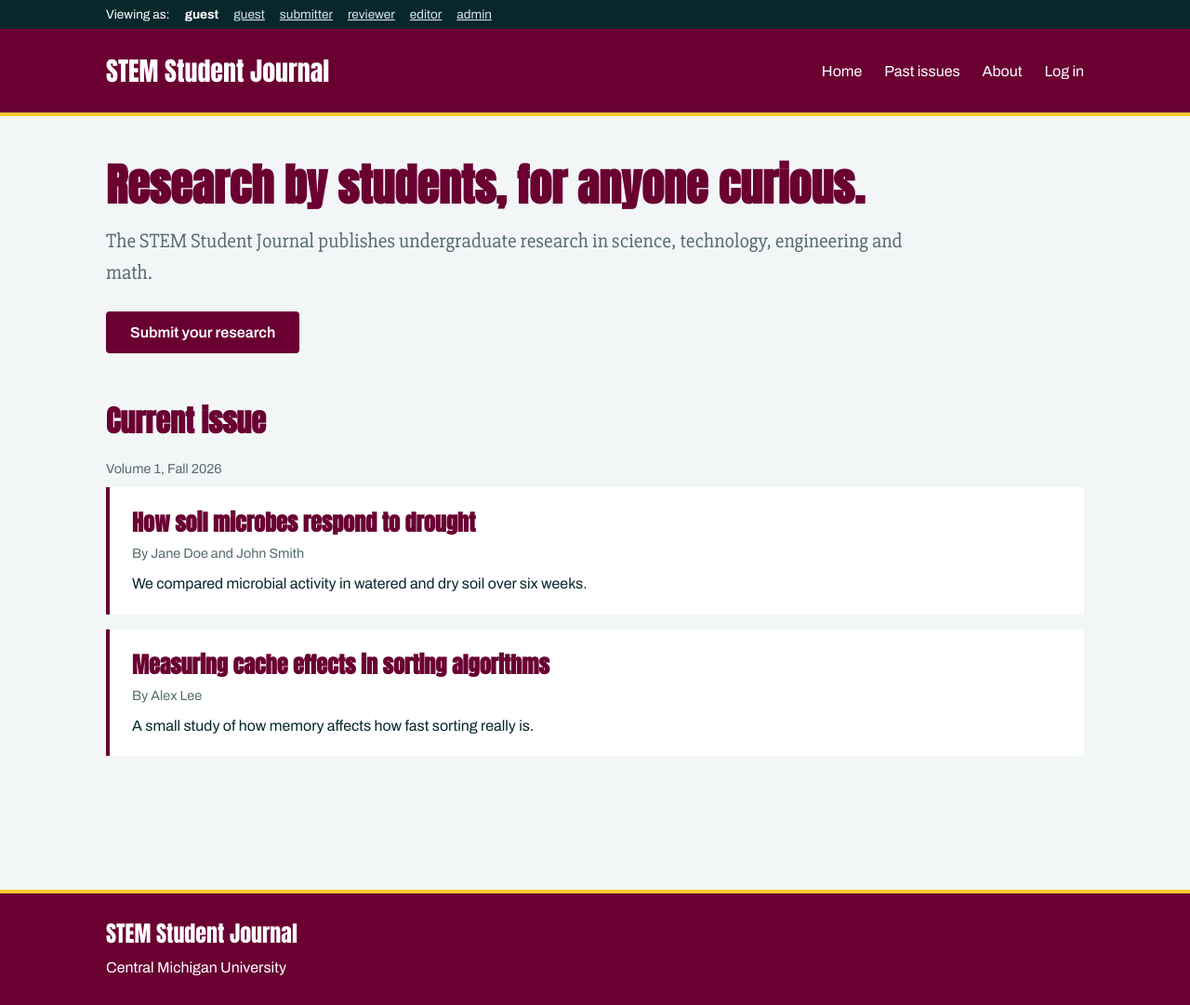
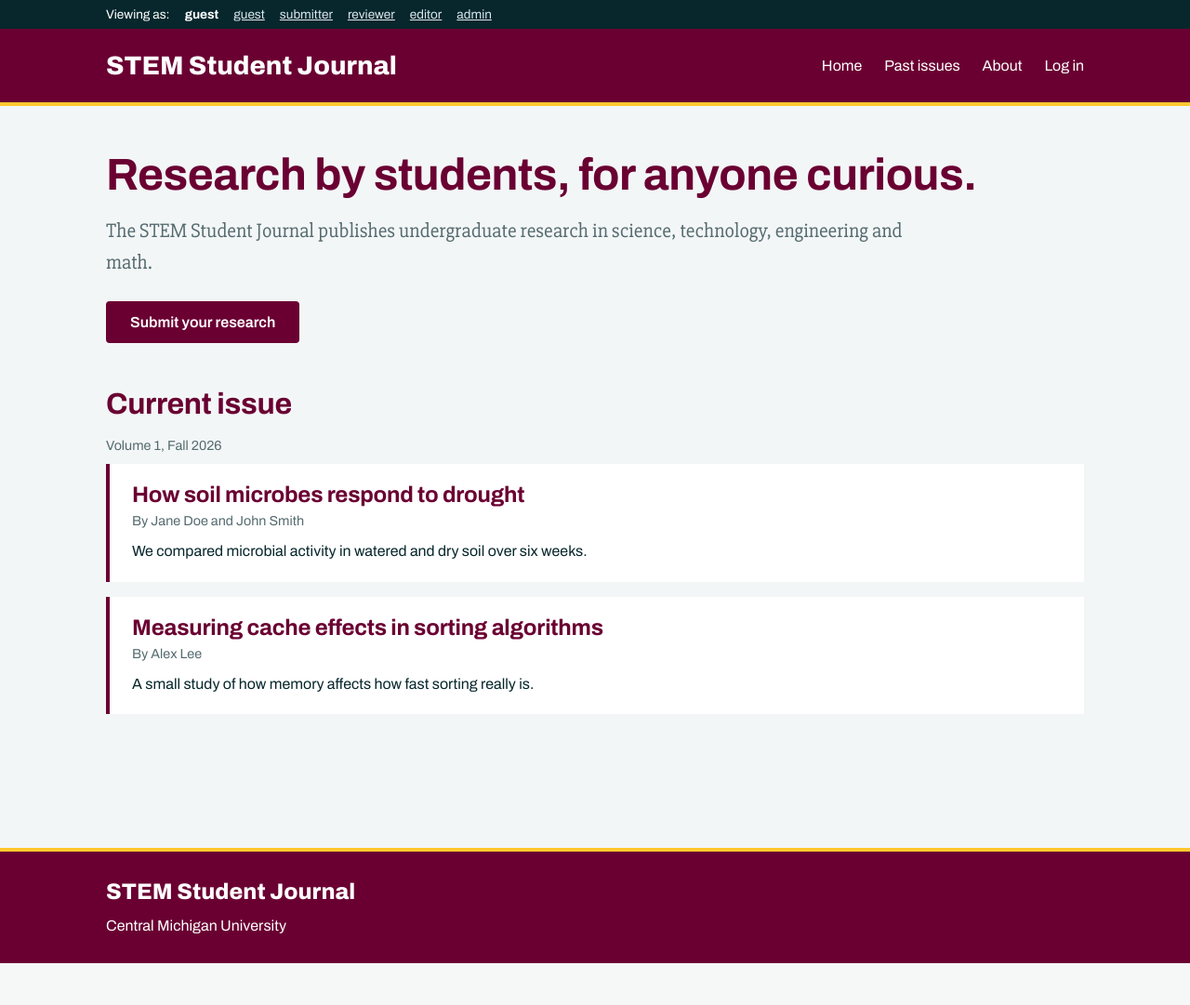
Before and after one commit to IoannisTzor/Undergraduate-Research-Journal-Portal, a Flask app: page / in a window 1280 px wide. Shown: the whole page at 93% size. After the commit the page ends 1036 px from the top, so only its background shows below. Run offline with Flask 3, Linux system fonts and the light colour scheme.

Commit message:
changed anton font to a more readable archivo

```diff
--- a/static/css/style.css
+++ b/static/css/style.css
@@ -23,7 +23,7 @@
   --text-muted: #556B6F;
 
   /* CMU fonts */
-  --font-heading: "Anton", sans-serif;
+  --font-heading: "Archivo", sans-serif;
   --font-subhead: "Slabo 27px", serif;
   --font-body: "Archivo", sans-serif;
 }
@@ -59,6 +59,8 @@ h2,
 h3 {
   font-family: var(--font-heading);
   color: var(--maroon);
+  font-weight: 700;
+  letter-spacing: -0.01em;
 }
 
 h1 {
@@ -124,6 +126,7 @@ main.container {
   font-size: 1.75rem;
   color: white;
   text-decoration: none;
+  font-weight: 800;
 }
 
 .site-header ul {
@@ -159,6 +162,7 @@ main.container {
 .footer-name {
   font-family: var(--font-heading);
   font-size: 1.5rem;
+  font-weight: 800;
 }
 
 
--- a/templates/base.html
+++ b/templates/base.html
@@ -7,8 +7,7 @@
 
   <link rel="preconnect" href="https://fonts.googleapis.com">
   <link rel="preconnect" href="https://fonts.gstatic.com" crossorigin>
-  <link href="https://fonts.googleapis.com/css2?family=Anton&family=Archivo:ital,wght@0,300;0,400;0,600;0,700;1,300;1,400;1,600;1,700&family=Slabo+27px&display=swap" rel="stylesheet">
-
+  <link href="https://fonts.googleapis.com/css2?family=Archivo:ital,wght@0,300;0,400;0,600;0,700;0,800;1,300;1,400;1,600;1,700&family=Slabo+27px&display=swap" rel="stylesheet">
   <link rel="stylesheet" href="{{ url_for('static', filename='css/style.css') }}">
 </head>
 <body>
```
